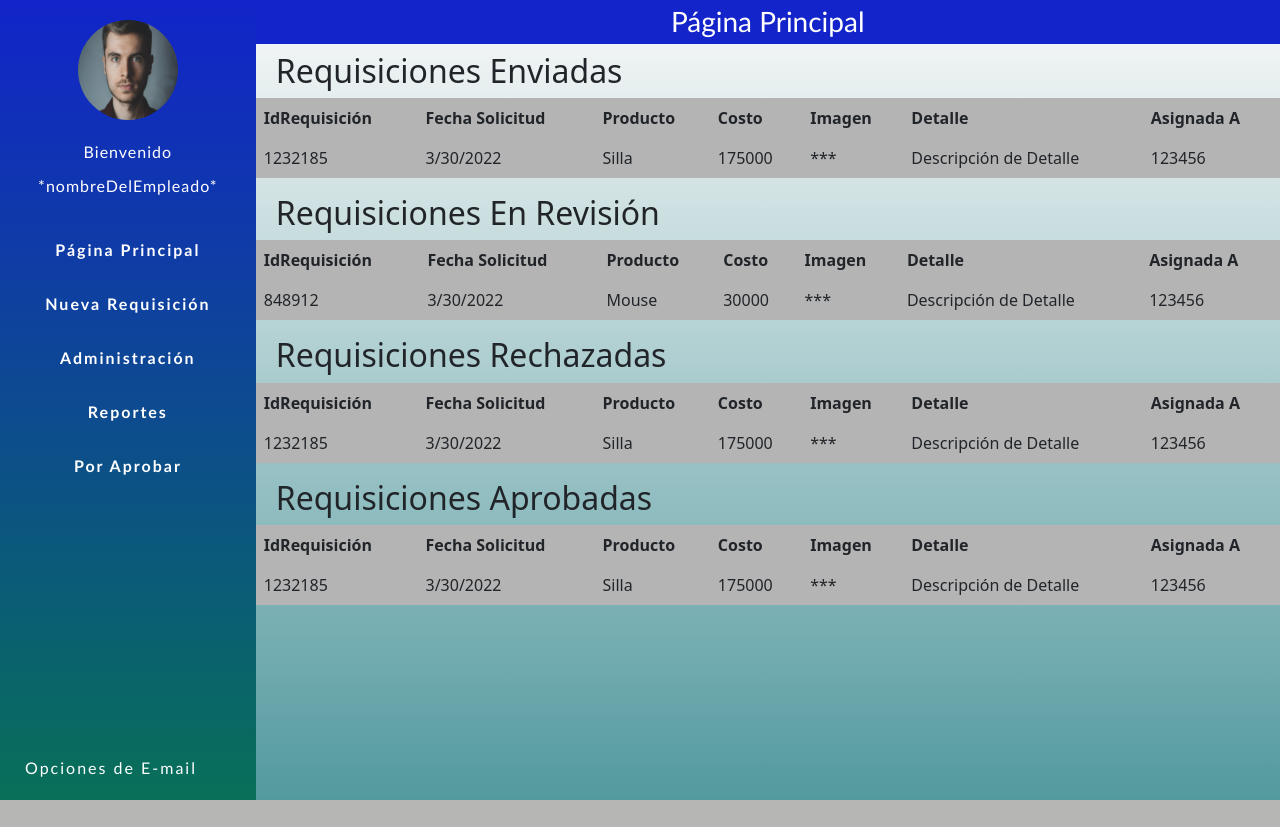
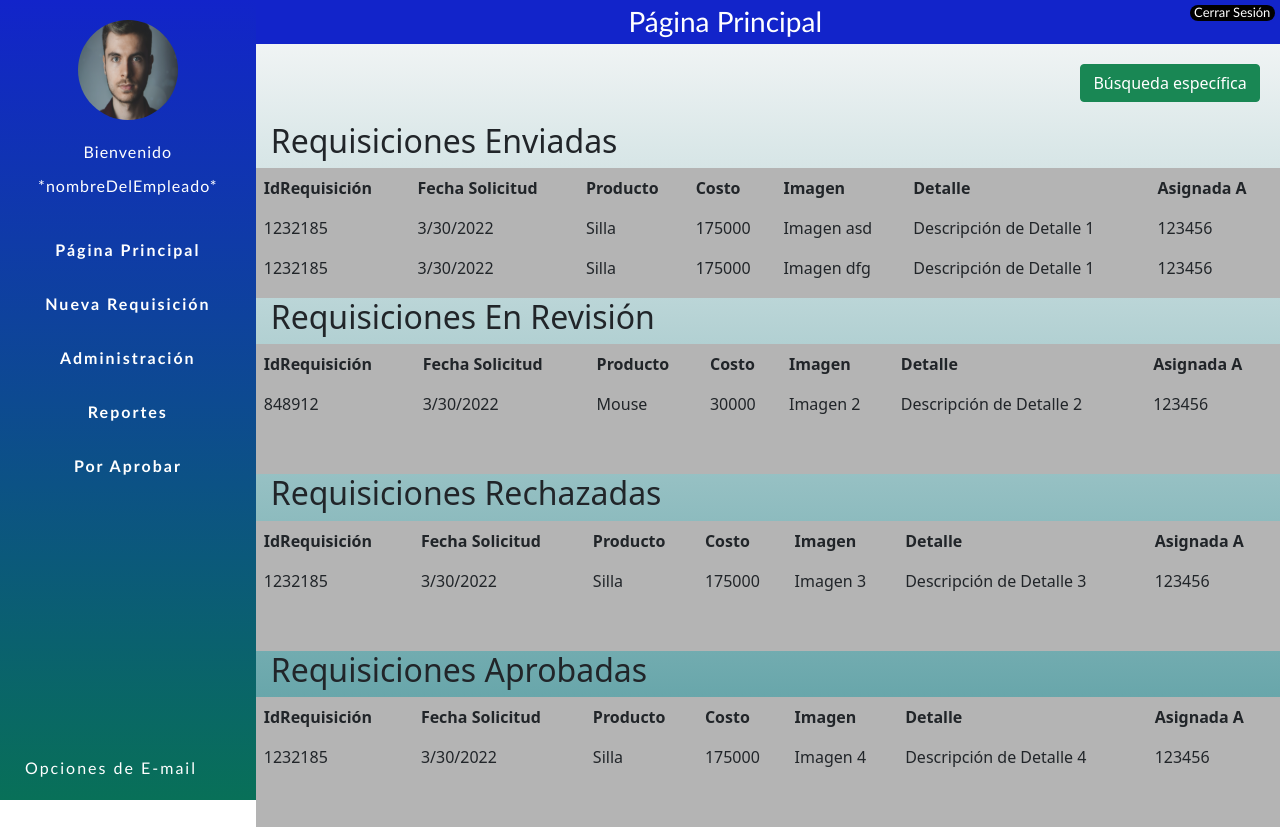
Before and after one commit to CArguedas465/SistemaRequisiciones, a PHP site: page /html/paginaPrincipal.html in a window 1280 px wide. Before the commit the page ends 800 px from the top, so only its background shows below. Run offline with PHP 8.4, Linux system fonts and the light colour scheme.

Commit message:
Front-End Completo, versión 1

```diff
--- a/css/StyleAdmin.css
+++ b/css/StyleAdmin.css
@@ -53,3 +53,9 @@ form input[id='cedula']{
 .modal-content div {
     text-align: right;
 }
+
+.scrollableTableDiv{
+    height: 185px;
+    overflow-y: scroll;
+    background-color: #b4b4b4;
+}
--- a/css/StyleMain.css
+++ b/css/StyleMain.css
@@ -17,6 +17,21 @@ h1 {
     background-color: #1224CA;
     color: #fff;
     padding: 5px;
+}
+
+h1 span {
+    float: right;
+    font-size: small;
+    vertical-align: middle;
+    border-radius: 10px;
+    background-color: #000;
+    width: 85px;
+    transition: background-color 0.2s ease-in;
+}
+
+h1 span:hover{
+    background-color: red;
+    cursor: pointer;
 }
 
 /*Estilo barra de navegación lateral*/
--- a/css/StylePaginaPrincipal.css
+++ b/css/StylePaginaPrincipal.css
@@ -1,9 +1,19 @@
 h2 {
-    margin: 20px;
+    margin: 30px 0px 30px 15px;
 }
 
 table {
     background-color: #b4b4b4;
+}
+
+.scrollableTableDiv{
+    height: 130px;
+    overflow-y: scroll;
+    background-color: #b4b4b4;
+}
+
+.scrollableDivBusqueda{
+    height: 230px;
 }
 
 tbody tr{
@@ -15,3 +25,29 @@ tbody tr:hover{
     color: rgb(25, 90, 5);
     cursor: pointer;
 }
+
+textarea{
+    border-radius: 10px;
+    border: 1px solid gray;
+    text-align: center;
+    vertical-align: middle;
+    transition: border-color 0.5s ease-in;
+}
+
+#modalBusquedaEspecifica form{
+    margin: 15px;
+}
+
+#modalBusquedaEspecifica form input[type='text']{
+    width: 60%;
+    margin: 15px;
+}
+
+#modalBusquedaEspecifica form select{
+    width: 17%;
+}
+
+#modalBusquedaEspecifica form input[type='button']{
+    float: right;
+    width: 150px;
+}
--- a/html/paginaPrincipal.html
+++ b/html/paginaPrincipal.html
@@ -29,9 +29,15 @@
         </div>
     </nav>
     <section>
-        <h1 class="h3">Página Principal</h1>
-
+        <h1 class="h3">
+            Página Principal
+            <span onclick="emergente_CerrarSesion_Abrir()">Cerrar Sesión</span>
+        </h1>
+        <div style="text-align: right; margin: 20px;">
+            <button onclick="emergente_BusquedaEspecifica_Abrir()" class="btn btn-success">Búsqueda específica</button>
+        </div>
         <h2>Requisiciones Enviadas</h2>
+        <div class="scrollableTableDiv">
             <table class="table table-borderless" id="tablaRequisicionesEnviadas">
                 <thead>
                     <th>IdRequisición</th>
@@ -42,18 +48,49 @@
                     <th>Detalle</th>
                     <th>Asignada A</th>
                 </thead>
-            <tbody>
+                <tbody onclick="requisicionesEnviadasSeleccion()">
+                    <tr>
                         <td>1232185</td>
                         <td>3/30/2022</td>
                         <td>Silla</td>
                         <td>175000</td>
-                <td>***</td>
-                <td>Descripción de Detalle</td>
+                        <td>Imagen asd</td>
+                        <td>Descripción de Detalle 1</td>
                         <td>123456</td>
+                    </tr>
+                    <tr>
+                        <td>1232185</td>
+                        <td>3/30/2022</td>
+                        <td>Silla</td>
+                        <td>175000</td>
+                        <td>Imagen dfg</td>
+                        <td>Descripción de Detalle 1</td>
+                        <td>123456</td>
+                    </tr>
+                    <tr>
+                        <td>1232185</td>
+                        <td>3/30/2022</td>
+                        <td>Silla</td>
+                        <td>175000</td>
+                        <td>Imagengjfg</td>
+                        <td>Descripción de Detalle 1</td>
+                        <td>123456</td>
+                    </tr>
+                    <tr>
+                        <td>1232185</td>
+                        <td>3/30/2022</td>
+                        <td>Silla</td>
+                        <td>175000</td>
+                        <td>Imagenfghf</td>
+                        <td>Descripción de Detalle 1</td>
+                        <td>123456</td>
+                    </tr>
                 </tbody>
             </table>
+        </div>
         <h2>Requisiciones En Revisión</h2>
-        <table class="table table-borderless" id="tablaRequisicionesEnviadas">
+        <div class="scrollableTableDiv">
+            <table class="table table-borderless" id="tablaRequisicionesEnRevision">
                 <thead>
                     <th>IdRequisición</th>
                     <th>Fecha Solicitud</th>
@@ -63,18 +100,22 @@
                     <th>Detalle</th>
                     <th>Asignada A</th>
                 </thead>
-            <tbody>
+                <tbody onclick="requisicionesEnRevisionSeleccion()">
+                    <tr>
                         <td>848912</td>
                         <td>3/30/2022</td>
                         <td>Mouse</td>
                         <td>30000</td>
-                <td>***</td>
-                <td>Descripción de Detalle</td>
+                        <td>Imagen 2</td>
+                        <td>Descripción de Detalle 2</td>
                         <td>123456</td>
+                    </tr>
                 </tbody>
             </table>
+        </div>
         <h2>Requisiciones Rechazadas</h2>
-        <table class="table table-borderless" id="tablaRequisicionesEnviadas">
+        <div class="scrollableTableDiv">
+            <table class="table table-borderless" id="tablaRequisicionesRechazadas">
                 <thead>
                     <th>IdRequisición</th>
                     <th>Fecha Solicitud</th>
@@ -84,18 +125,22 @@
                     <th>Detalle</th>
                     <th>Asignada A</th>
                 </thead>
-            <tbody>
+                <tbody onclick="requisicionesRechazadasSeleccion()">
+                    <tr>
                         <td>1232185</td>
                         <td>3/30/2022</td>
                         <td>Silla</td>
                         <td>175000</td>
-                <td>***</td>
-                <td>Descripción de Detalle</td>
+                        <td>Imagen 3</td>
+                        <td>Descripción de Detalle 3</td>
                         <td>123456</td>
+                    </tr>
                 </tbody>
             </table>
+        </div>
         <h2>Requisiciones Aprobadas</h2>
-        <table class="table table-borderless" id="tablaRequisicionesEnviadas">
+        <div class="scrollableTableDiv">
+            <table class="table table-borderless" id="tablaRequisicionesAprobadas">
                 <thead>
                     <th>IdRequisición</th>
                     <th>Fecha Solicitud</th>
@@ -105,19 +150,113 @@
                     <th>Detalle</th>
                     <th>Asignada A</th>
                 </thead>
-            <tbody>
+                <tbody onclick="requisicionesAprobadasSeleccion()">
+                    <tr>
                         <td>1232185</td>
                         <td>3/30/2022</td>
                         <td>Silla</td>
                         <td>175000</td>
-                <td>***</td>
-                <td>Descripción de Detalle</td>
+                        <td>Imagen 4</td>
+                        <td>Descripción de Detalle 4</td>
                         <td>123456</td>
+                    </tr>
                 </tbody>
             </table>
-
+        </div>
 
         <!--Ventanas modales-->
+
+        <!--Ventana de muestra de la imagen-->
+        <div id="modalImagenPagPrincipal" class="modal" style="z-index: 2;">
+            <div class="modal-content">
+                <span id="closeButton" class="closeButton" onclick="emergente_ImagenProducto_Cerrar()">&times;</span>
+                <h2 class="h1">Imagen</h2>
+                <div id="espacioParaImagen">
+                    <p>Párrafo de muestra</p>
+                </div>
+            </div>
+        </div>
+
+        <!--Ventana de muestra de detalle-->
+        <div id="modalDetallePagPrincipal" class="modal" style="z-index: 2;">
+            <div class="modal-content">
+                <span id="closeButton" class="closeButton" onclick="emergente_DetalleProducto_Cerrar()">&times;</span>
+                <h2 class="h1">Detalle</h2>
+                <textarea id="espacioParaDetalle" cols="75" rows="6" readonly disabled></textarea>
+            </div>
+        </div>
+
+        <!--Ventana modal de búsqueda-->
+        <div id="modalBusquedaEspecifica" class="modal" style="z-index: 1;">
+            <div class="modal-content">
+                <span id="closeButton" class="closeButton" onclick="emergente_BusquedaEspecifica_Cerrar()">&times;</span>
+                <h2 class="h4">Búsqueda Específica</h2>
+                <form>
+                    <label for="busqueda">Búsqueda</label>
+                    <input type="text" id="busqueda" name="busqueda">
+                    <label for="criterio">Criterio de Búsqueda</label>
+                    <select name="criterio" id="criterio">
+                        <option value="N/A">Seleccione criterio</option>
+                        <option value="fecha">Por Fecha</option>
+                        <option value="nombre">Por Nombre</option>
+                    </select>
+                    <br>
+                    <label for="rango" style="display: block; text-align: left;"><b>Rango Fechas</b></label>
+                    <br>
+                    <div id="rango" style="text-align: left;">
+                        <label for="inferior">Desde</label>
+                        <input type="date" name="inferior" id="inferior">
+                        <label for="superior">Hasta</label>
+                        <input type="date" name="superior" id="superior">
+                        <input type="button" value="Buscar" class="btn btn-success">
+                    </div>
+                    <br>
+                    <div class="scrollableTableDiv scrollableDivBusqueda">
+                        <table class="table table-borderless" id="tablaBusquedaEspecifica">
+                            <thead>
+                                <th>IdRequisición</th>
+                                <th>Fecha Solicitud</th>
+                                <th>Producto</th>
+                                <th>Costo</th>
+                                <th>Imagen</th>
+                                <th>Detalle</th>
+                                <th>Asignada A</th>
+                            </thead>
+                            <tbody onclick="requisicionesBusquedaGeneralSeleccion()">
+                                <tr>
+                                    <td>x</td>
+                                    <td>x</td>
+                                    <td>x</td>
+                                    <td>x</td>
+                                    <td>x</td>
+                                    <td>x</td>
+                                    <td>x</td>
+                                </tr>
+                                <tr>
+                                    <td>y</td>
+                                    <td>y</td>
+                                    <td>y</td>
+                                    <td>y</td>
+                                    <td>y</td>
+                                    <td>y</td>
+                                    <td>y</td>
+                                </tr>
+                                <tr>
+                                    <td>z</td>
+                                    <td>z</td>
+                                    <td>z</td>
+                                    <td>z</td>
+                                    <td>z</td>
+                                    <td>z</td>
+                                    <td>z</td>
+                                </tr>
+                            </tbody>
+                        </table>
+                    </div>
+
+                </form>
+            </div>
+        </div>
 
         <!--Ventana modal opciones de correo-->
         <div id="modalCorreo" class="modal">
@@ -133,7 +272,21 @@
                 </div>
             </div>
         </div>
+
+        <!--Ventana modal cerrar sesión-->
+        <div id="modalCerrarSesion" class="modal">
+            <div class="modal-content">
+                <span id="closeButton" class="closeButton" onclick="emergente_CerrarSesion_Cerrar()">&times;</span>
+                <h2>Cerrar Sesión</h2>
+                <p>¿Seguro que desea cerrar sesión?</p>
+                <div style="text-align: right;">
+                    <a href="login.html" target="_blank" class="btn btn-success">Aceptar</a>
+                    <button onclick="emergente_CerrarSesion_Cerrar()" class="btn btn-secondary">Volver</button>
+                </div>
+            </div>
+        </div>
     </section>
 </body>
 </html>
 <script src="../javascript/ventanasEmergentes_General.js"></script>
+<script src="../javascript/ventanasEmergentes_Principal.js"></script>
```
Also changed, not shown: css/StylePorAprobar.css (+7 -2 lines), html/admin.html (+23 -4 lines), html/nuevaRequisicion.html (+17 -1 lines), html/porAprobar.html (+19 -2 lines), html/reportes.html (+21 -1 lines), javascript/ventanasEmergentes_General.js (+11 -0 lines), javascript/ventanasEmergentes_Principal.js (added, +145 -0 lines), javascript/administracion.js (deleted). Lines whose indentation alone changed are shown as unchanged.
